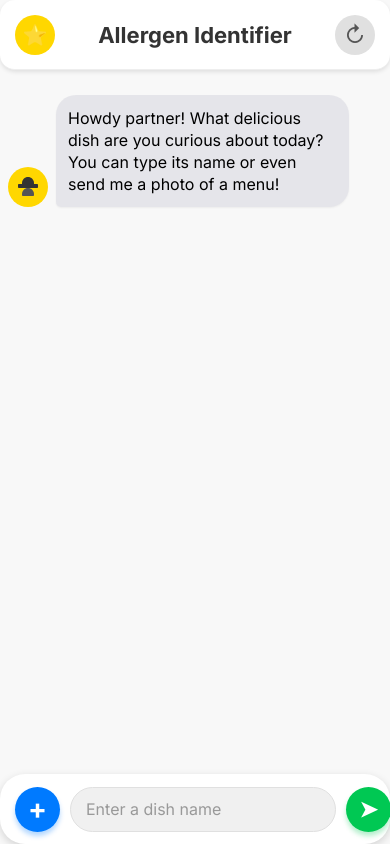
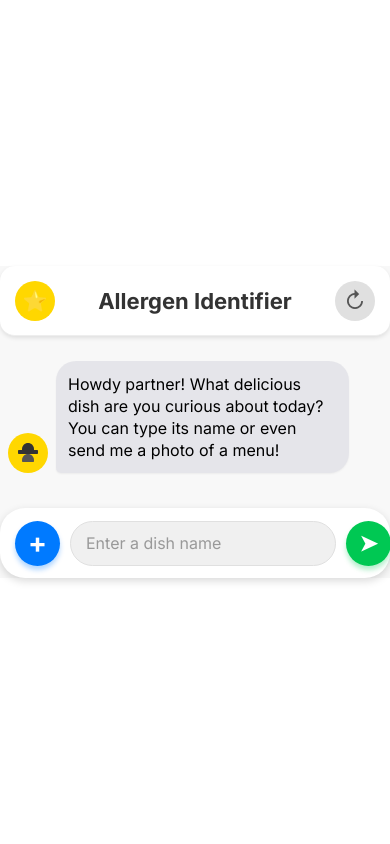
Before and after one commit to Rohan7177/allergen-assistant, a Next.js app: page / in a window 390 px wide. Built offline with nearby package versions, Linux system fonts and the light colour scheme.

Commit message:
Functional Top and Bottom Input Text Tray on Mobile Devices

```diff
--- a/src/app/layout.tsx
+++ b/src/app/layout.tsx
@@ -1,7 +1,5 @@
 // src/app/layout.tsx
 import { Inter } from 'next/font/google';
-// We need to import the Image component here if it's used globally or if layout needs it
-// import Image from 'next/image'; // Uncomment if Image is needed in layout directly
 
 // Initialize the Inter font for global use
 const inter = Inter({ subsets: ['latin'] });
@@ -18,14 +16,17 @@ export default function RootLayout({
         This style block ensures that the html, body, and the Next.js root div (__next)
         all take up the full height of the viewport. This is crucial for
         flexbox layouts to work correctly for full-screen applications.
+        Removed 'overflow: hidden' from html/body as it was preventing all scrolling.
+        We want the 'ScrollView' in page.js to handle the overflow.
       */}
       <head>
         <style dangerouslySetInnerHTML={{ __html: `
           html, body, #__next {
             height: 100%;
+            width: 100%; /* Ensure full width as well */
             margin: 0;
             padding: 0;
-            overflow: hidden; /* Prevent body scrolling, let the chatArea handle it */
+            /* Do NOT use overflow: hidden here; let the inner ScrollView handle it */
           }
         `}} />
       </head>
--- a/src/app/page.js
+++ b/src/app/page.js
@@ -14,7 +14,7 @@ import {
 
 // Helper component to format text with bolding and handle newlines
 const FormattedText = ({ text, style, boldStyle, errorStyle }) => {
-  const parts = text.split(/(\*\*.*?\*\*)/g); // GSplit by **bold text** retaining the delimiters
+  const parts = text.split(/(\*\*.*?\*\*)/g); // Split by **bold text** retaining the delimiters
 
   return (
     <Text style={style}>
@@ -188,7 +188,8 @@ const App = () => {
   };
 
   return (
-    // Main container now uses flex column to stack header, scrollable content, and footer
+    // Main container now uses absolute positioning to fill the entire parent (body/html)
+    // This provides a robust base for flexbox children across devices.
     <View style={styles.container}>
       {/* Header Section - Fixed at the top */}
       <View style={styles.header}>
@@ -204,7 +205,7 @@ const App = () => {
         </TouchableOpacity>
       </View>
 
-      {/* Chat Interface - This takes up all available vertical space */}
+      {/* Chat Interface - This takes up all available vertical space between header and input tray */}
       <ScrollView
         ref={scrollViewRef}
         style={styles.chatArea}
@@ -313,11 +314,16 @@ const App = () => {
 // Stylesheet for the components
 const styles = StyleSheet.create({
   container: {
-    flex: 1,
+    flex: 1, // This is key for flexbox to work.
     flexDirection: 'column', // Stack children vertically
     backgroundColor: '#F8F8F8', // Light background
-    height: '100vh', // Reverted: Ensures the container takes full viewport height
-    // Responsive padding for different screen sizes - now applies to the overall container
+    // IMPORTANT for reliable full-screen flexbox layout:
+    position: 'absolute',
+    top: 0,
+    bottom: 0,
+    left: 0,
+    right: 0,
+    // Responsive padding for different screen sizes
     paddingHorizontal: Platform.select({
       web: {
         small: 10, // Mobile
@@ -379,7 +385,7 @@ const styles = StyleSheet.create({
     color: '#555',
   },
   chatArea: {
-    flex: 1, // Takes up all remaining space
+    flex: 1, // Takes up all remaining space between header and input
   },
   chatContentContainer: {
     paddingVertical: 10, // Add some top/bottom padding within the scrollable content
```
